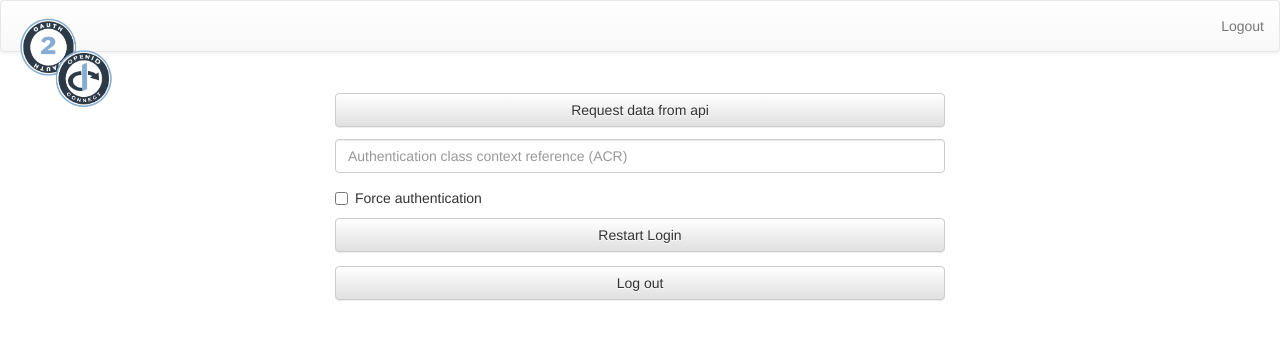
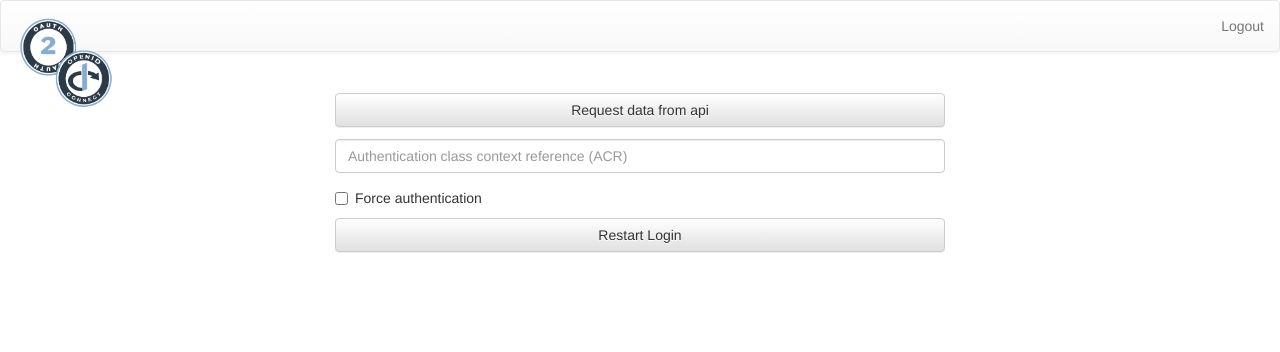
Before and after one commit to curityio/example-python-openid-connect-client, a Flask app: template templates/index.html in a window 1280 px wide. Shown: the top 352 px of the page. Run offline with Flask 2, Linux system fonts and the light colour scheme; the template is opened without the code that fills it, so the values that code supplies are empty; the visitor is signed in with stand-in values (Sample User, id 1); parts of the project's set-up code (start-up, migrations or seed data) failed here and were passed over; some libraries are stand-ins or nearby versions.

Commit message:
Removed bottom logout button

```diff
--- a/templates/index.html
+++ b/templates/index.html
@@ -196,9 +196,6 @@
                         <button type="submit" class="btn btn-default btn-group-justified mb">Restart Login</button>
                     </div>
                 </form>
-                <div class="btn-group btn-group-justified" role="group">
-                    <a class="btn btn-default" type="button" href="/logout">Log out</a>
-                </div>
             {% endif %}
         </div>
         <div class="col-md-3"></div>
```
